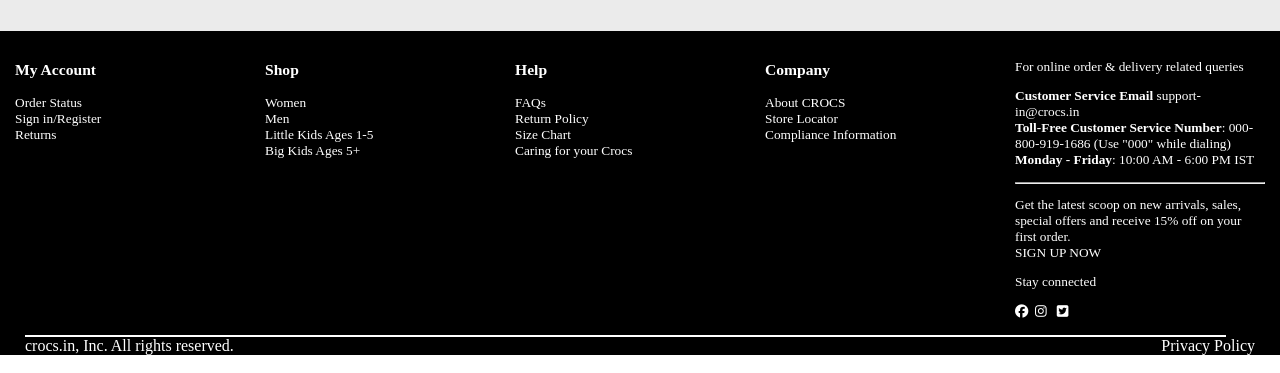
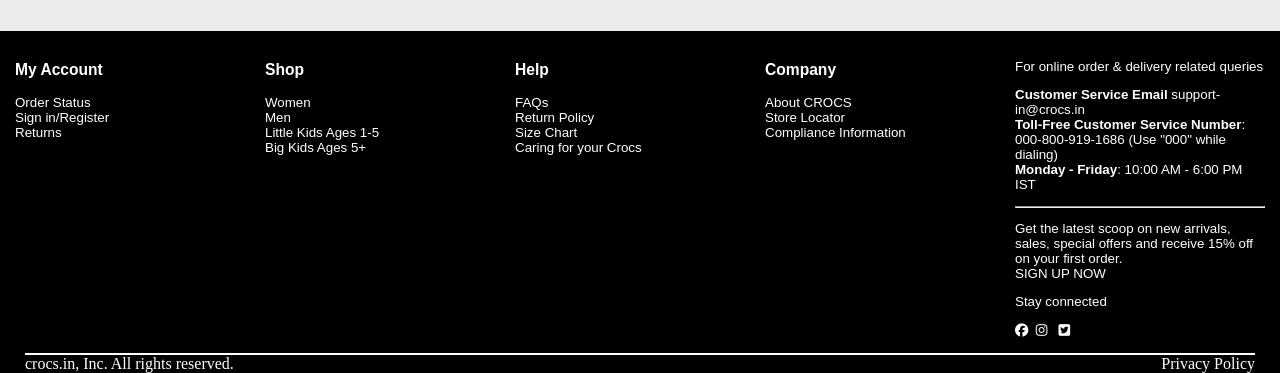
Before and after one commit to likhith-gidugu/likhith-Crocs, a plain HTML site: page index.html in a window 1280 px wide. Shown: the part 6702-7075 px from the top of the page. Drawn offline with Linux system fonts and the light colour scheme.

Commit message:
added media-queries

```diff
--- a/index.html
+++ b/index.html
@@ -189,6 +189,7 @@
                grid-template-columns: repeat(auto-fit,minmax(200px,1fr));
                padding: 15px 15px;
                font-size: smaller;
+               font-family: sans-serif;
 
 
         }
@@ -227,7 +228,7 @@
             color: #FFFFFFFF;
         }
         .hr-line{
-            width: 1199px;
+            /* width: 1199px; */
             border: 1px solid white;
         }
 
@@ -292,8 +293,20 @@
 
 
 
+  @media (max-width:440px){
+    .hr-line{
+        width: 380px;
+        border: 1px solid white;
+    }
 
+  }
+  @media (min-width:992px){
+    .hr-line{
+        width: 900x;
+        border: 1px solid white;
+    }
 
+  }
 
 
     </style>
```
